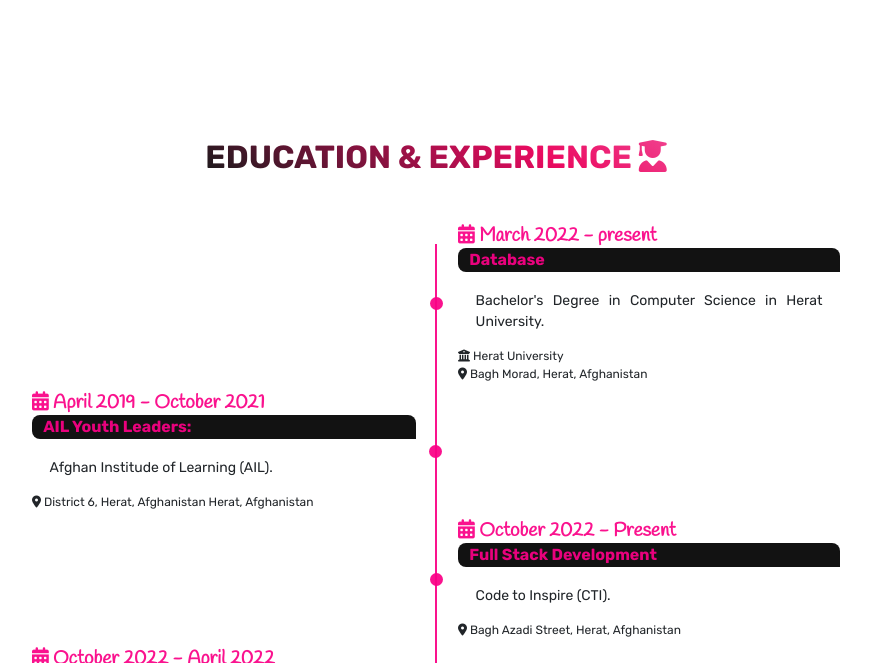
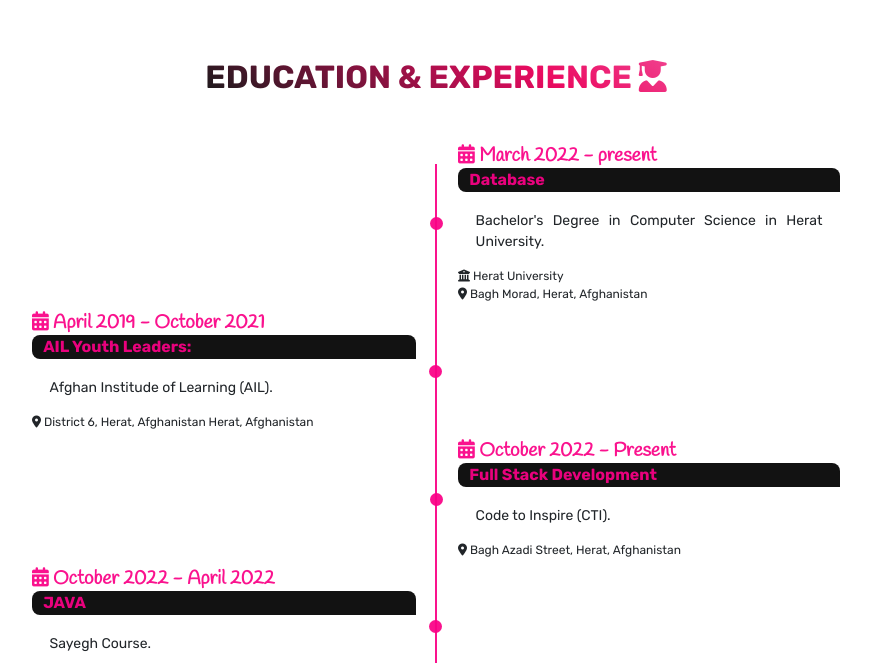
Before and after one commit to hodamadadi/Hoda-Madadi, a React (Create React App) app: page / in a window 1280 px wide. Shown: the part 1817-2480 px from the top of the page, without its empty margins (204-1075 px from the left). Built offline with nearby package versions, Linux system fonts and the light colour scheme; a web font is replaced by a local one.

Commit message:
Update education.css

```diff
--- a/src/Components/education/education.css
+++ b/src/Components/education/education.css
@@ -71,7 +71,7 @@ p {
 }
 #education {
   margin-top: 13rem;
-  padding-top: 20rem;
+  padding-top: 10rem;
   align-items: center;
   justify-content: center;
   margin-bottom: 12rem;
```
